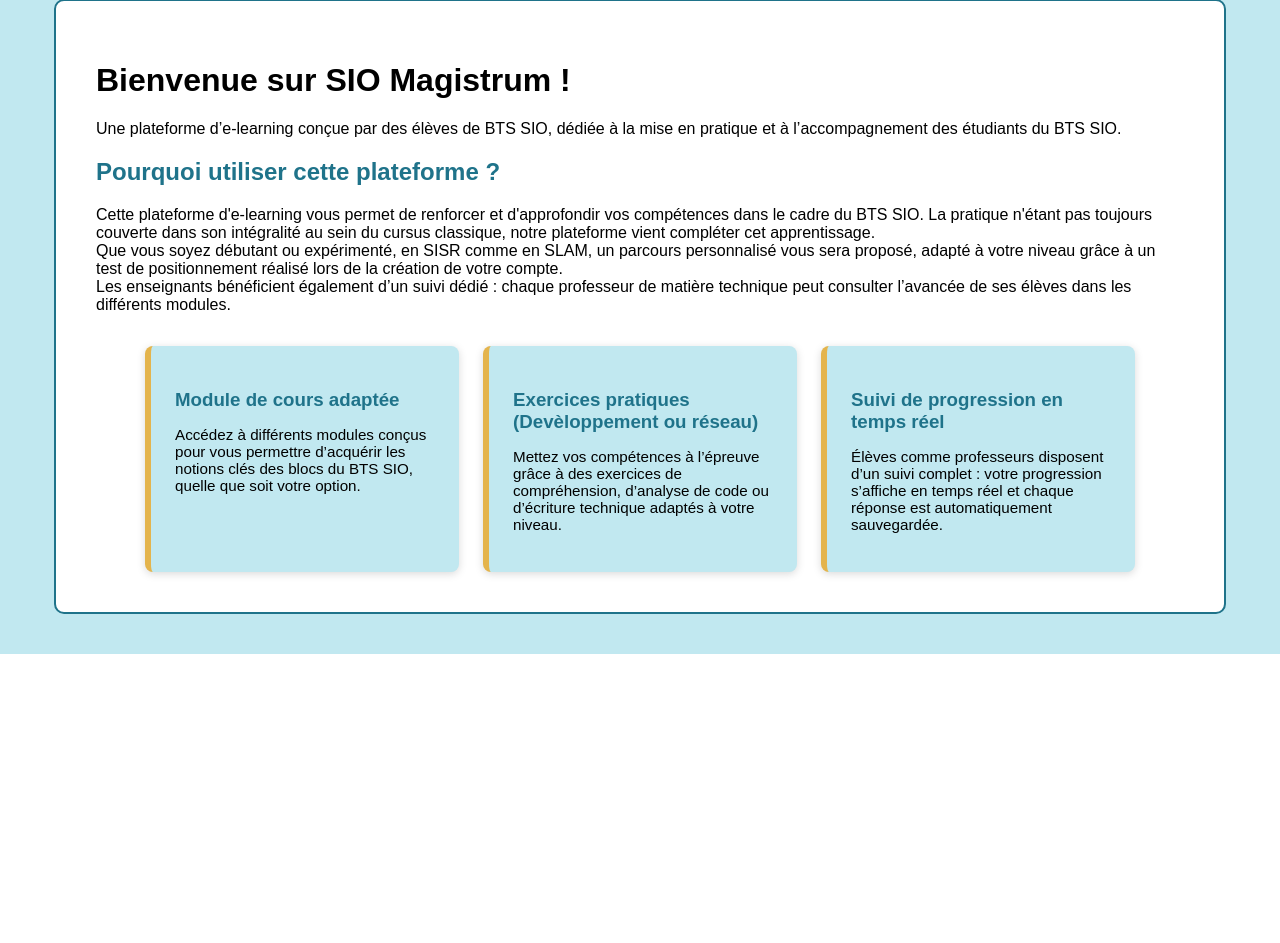
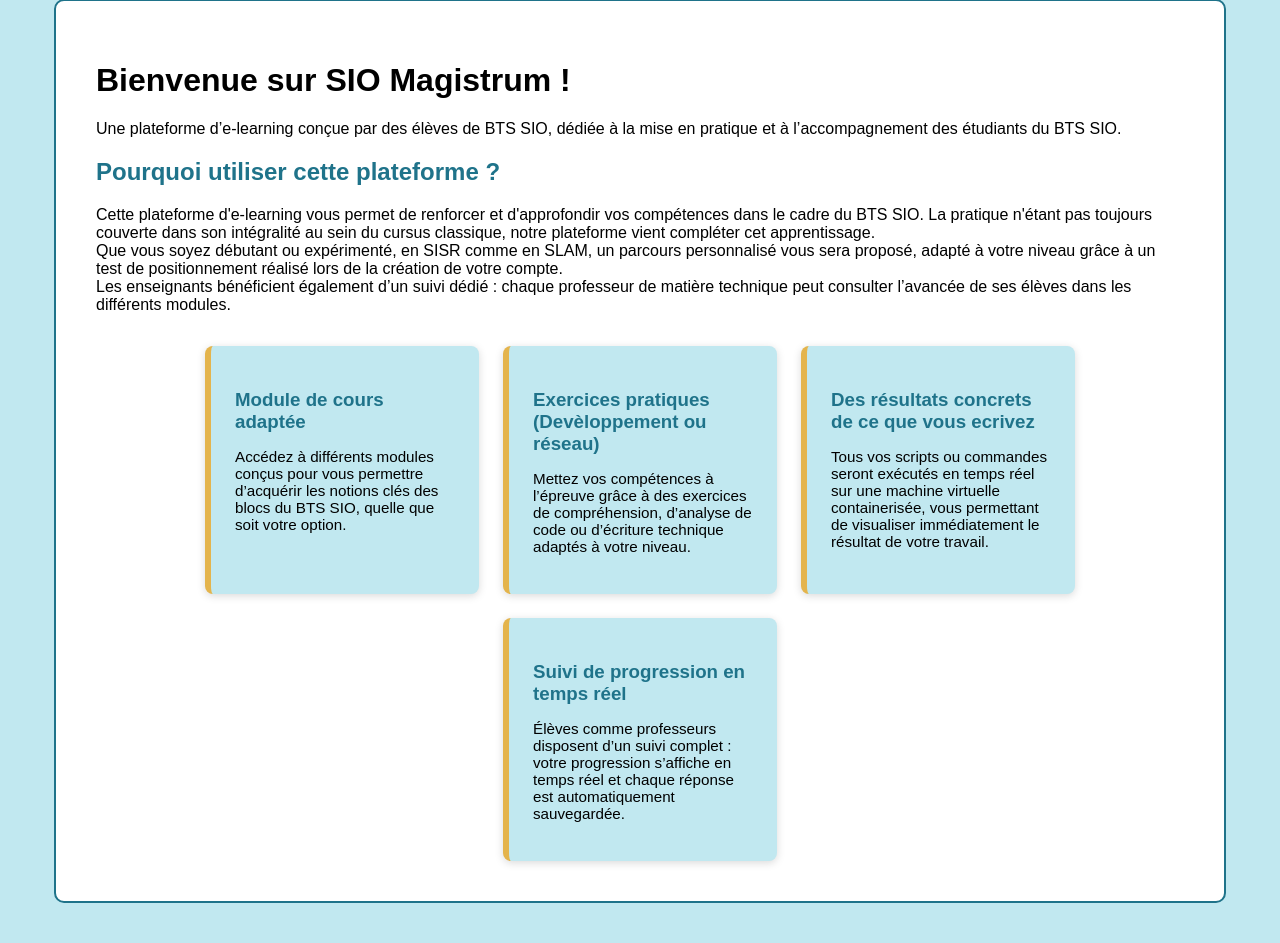
Before and after one commit to Apprentissage-Cours-Stage/SIO-Magistrum, a Django app: page / in a window 1280 px wide. Shown: the part 189-1132 px from the top of the page. Before the commit the page ends 843 px from the top, so only its background shows below. Run offline with Django 5.2, Linux system fonts and the light colour scheme.

Commit message:
Ajout d'une nouvelle carte dans le card-container

```diff
--- a/SIOMagistrum/home/static/home/index.css
+++ b/SIOMagistrum/home/static/home/index.css
@@ -45,7 +45,7 @@ h2 {
     border-left: 6px solid var(--accent);
     border-radius: 8px;
     padding: 1.5rem;
-    width: 260px;
+    width: 220px;
     box-shadow: 0 2px 8px rgba(0,0,0,0.15);
     transition: transform 0.3s, box-shadow 0.3s;
     color: #000;
--- a/SIOMagistrum/home/templates/home/index.html
+++ b/SIOMagistrum/home/templates/home/index.html
@@ -43,6 +43,12 @@
                     <p>Mettez vos compétences à l’épreuve grâce à des exercices de compréhension, d’analyse de code
                         ou d’écriture technique adaptés à votre niveau.</p>
                 </div>
+                <!-- Carte Exercices avec résultat concret -->
+                <div class="card">
+                    <h3>Des résultats concrets de ce que vous ecrivez</h3>
+                    <p>Tous vos scripts ou commandes seront exécutés en temps réel sur une machine virtuelle containerisée,
+                        vous permettant de visualiser immédiatement le résultat de votre travail.</p>
+                </div>
                 <!-- Carte Suivi en temps réel -->
                 <div class="card">
                     <h3>Suivi de progression en temps réel</h3>
```
